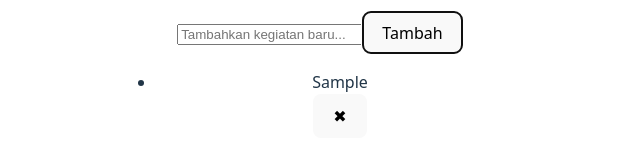
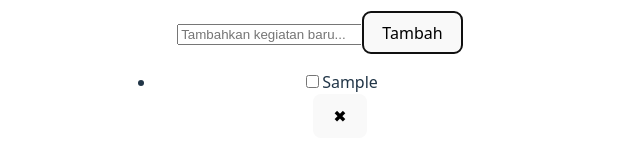
Before and after one commit to adhl04/32-pbk-uts-233510373, a Vue app: page / in a window 1280 px wide. Both pictures are taken after typing "Sample" into the empty fields and a click on the button "Tambah". Shown: the part 380-540 px from the top of the page, without its empty margins (320-960 px from the left). Built offline with nearby package versions, Linux system fonts and the light colour scheme.

Commit message:
Menceklist kegiatan yang telah selesai

```diff
--- a/src/App.vue
+++ b/src/App.vue
@@ -20,6 +20,8 @@ const filteredActivities = computed(() => {
 function removeActivity(index) {
   activities.value.splice(index, 1)
 }
+
+
 </script>
 
 <template>
@@ -32,7 +34,10 @@ function removeActivity(index) {
 
     <ul class="activity-list">
       <li v-for="(activity, index) in filteredActivities" :key="index" class="activity-item">
-        <span :class="{ done: activity.done }">{{ activity.text }}</span>
+        <div class="activity-content">
+          <input type="checkbox" v-model="activity.done" class="checkbox" />
+          <span :class="{ done: activity.done }">{{ activity.text }}</span>
+        </div>
         <div class="actions">
           <button @click="removeActivity(index)" class="button-small danger">✖</button>
         </div>
```
